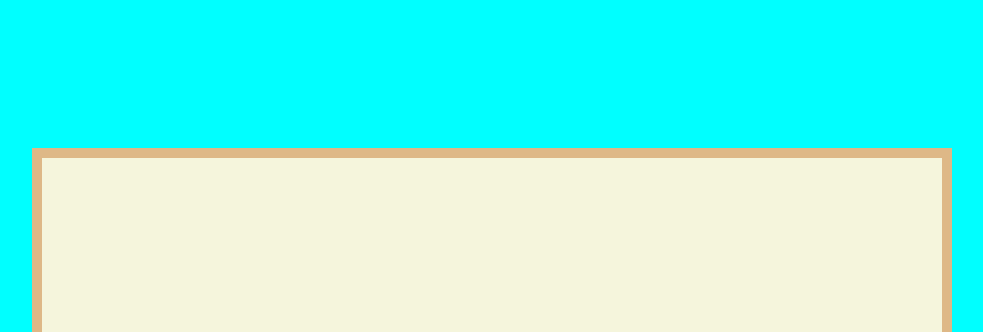
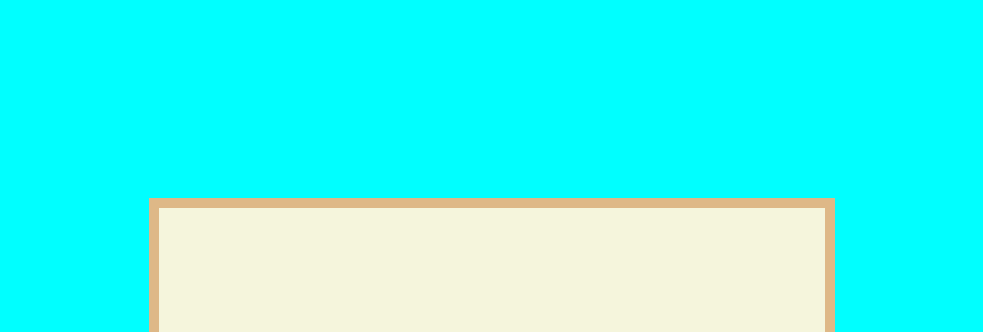
Before and after one commit to anushkajain130/PRACTISE_JS_3, a plain HTML site: page index.html in a window 1280 px wide. Shown: the top 332 px of the page, without its empty margins (148-1131 px from the left). Drawn offline with Linux system fonts and the light colour scheme.

Commit message:
Update style.css

```diff
--- a/style.css
+++ b/style.css
@@ -17,8 +17,8 @@ body
 {
   border: 10px solid burlywood;
   background-color: beige;
-  width: 900px;
-  height: 500px;
+  width: 52%;
+  height: 50%;
   position: absolute;
   justify-content: center;
   align-items: center;
```
